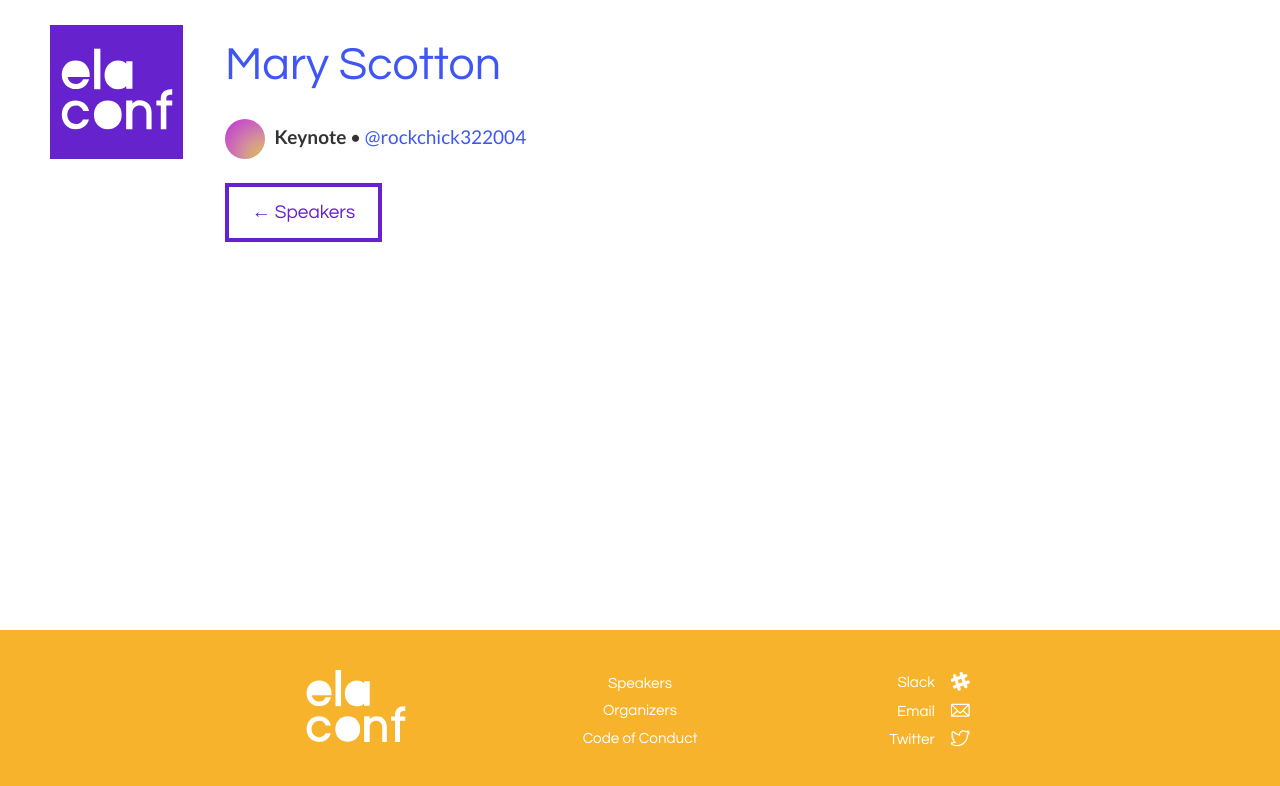
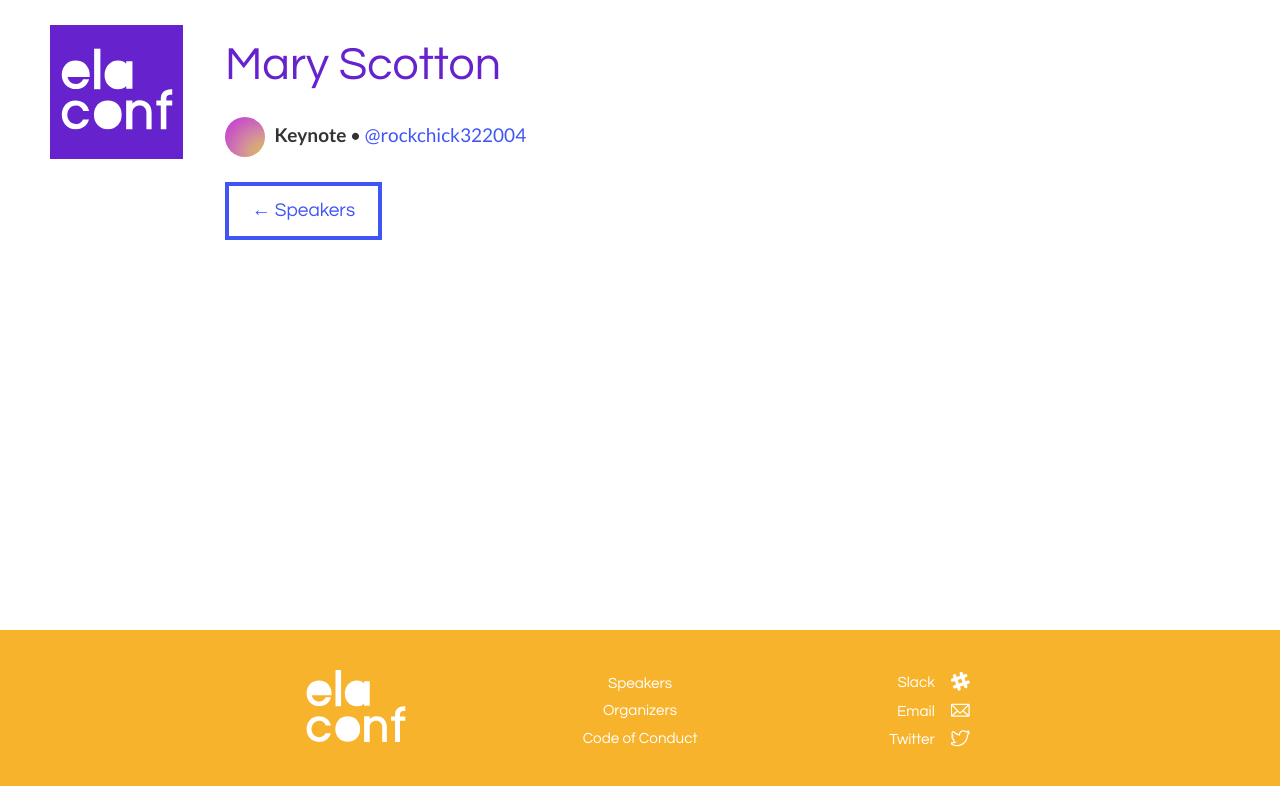
Before and after one commit to elaconf/elaconf.github.io, a Jekyll site: the page built from _speakers/mary-scotton.md, in a window 1280 px wide. Shown: the top 786 px of the page. Built offline with Jekyll 4.4.1, drawn with Linux system fonts in a browser that asks for light colours; grey boxes are pictures that could not be loaded.

Commit message:
:sparkles: ui updates

```diff
--- a/_includes/footer.html
+++ b/_includes/footer.html
@@ -1,8 +1,8 @@
 <footer>
   <div class="limiter footer">
 
-    <div class="show-desktop third footer-logo">
-      <a href="{{site.url}}">{% include svg/logo.svg %}</a>
+    <div class="show-desktop third">
+      <a href="{{site.url}}" class="footer-logo">{% include svg/logo.svg %}</a>
     </div>
 
     <div class="footer-links third text-center">
--- a/_layouts/speaker.html
+++ b/_layouts/speaker.html
@@ -5,7 +5,7 @@ layout: default
 
 <section class="limiter-side">
   <h1>{{page.title}}</h1>
-  <p><div alt="{{page.title}}" class="speaker-img-small" style="background-image:url(https://avatars.io/twitter/{{page.twitter}}),{{site.gradient}}"></div>{% if page.topic %}<strong>{{page.topic}}</strong> &bull; {% endif %}{% if page.twitter %}<a href="https://www.twitter.com/{{page.twitter}}">@{{page.twitter}}</a>{% endif %}{%if page.instagram %} Instagram: <a href="https://instagram.com/{{page.instagram}}/"> {{page.instagram}}</a>{% endif %}</p>
+  <p><span alt="{{page.title}}" class="speaker-img-small" style="background-image:url(https://avatars.io/twitter/{{page.twitter}}),{{site.gradient}}"></span>{% if page.topic %}<strong>{{page.topic}}</strong> &bull; {% endif %}{% if page.twitter %}<a href="https://www.twitter.com/{{page.twitter}}">@{{page.twitter}}</a>{% endif %}{%if page.instagram %} Instagram: <a href="https://instagram.com/{{page.instagram}}/"> {{page.instagram}}</a>{% endif %}</p>
   {{content}}
   <p><a href="/{{page.category}}/" class="button">&larr; {{page.category | capitalize}}</a></p>
 </section>
--- a/_sass/_buttons.scss
+++ b/_sass/_buttons.scss
@@ -9,11 +9,11 @@
   text-decoration: none;
 
   .page-inner & {
-    color: $accent-tertiary;
+    color: $accent-main;
 
     &:hover {
-      background: $accent-tertiary;
-      border-color: $accent-tertiary;
+      background: $accent-main;
+      border-color: $accent-main;
       color: $white;
     }
 
--- a/_sass/_layout.scss
+++ b/_sass/_layout.scss
@@ -53,6 +53,17 @@ footer {
 }
 
 .footer-logo {
+  display: inline-block;
+
+  &:hover {
+
+    path,
+    rect {
+      fill: $accent-main;
+    }
+
+  }
+
   svg {
     height: 4em;
 
@@ -87,7 +98,7 @@ footer {
 
     path {
       // refactor this
-      //fill: rgba($white, .8) !important;
+      fill: $accent-main;
     }
 
     span {
--- a/_sass/_pages.scss
+++ b/_sass/_pages.scss
@@ -2,15 +2,12 @@
 .page-inner {
 
   .ela-logo:hover {
-    path,
-    rect {
-      fill: rgba($white, .8);
-    }
+    background: $accent-main;
   }
 
   h1,
   h2 {
-    color: $accent-main;
+    color: $accent-tertiary;
   }
 
   h1 {
```
Also changed, not shown: _includes/svg/email.svg, _includes/svg/slack.svg, _includes/svg/twitter.svg.
